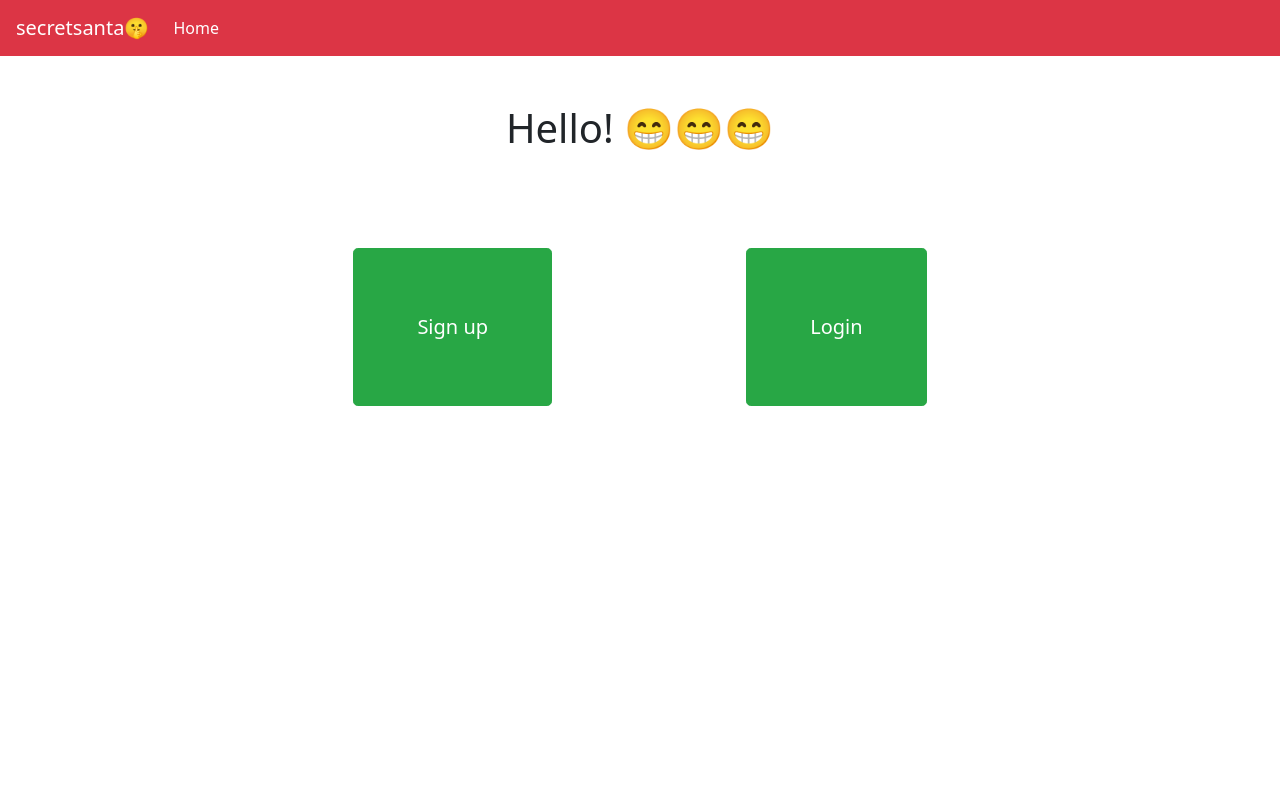
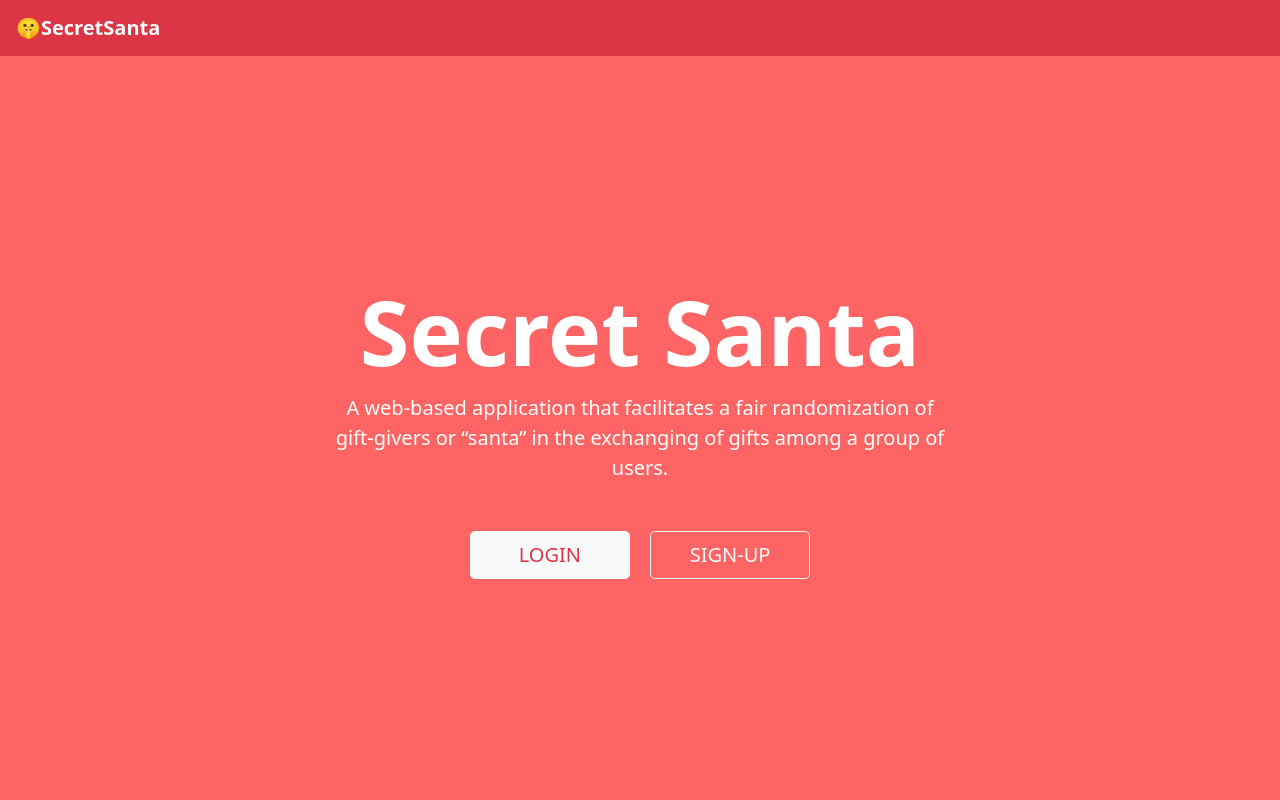
Before and after one commit to vjloable/secretsanta, a PHP site: page /welcome.php in a window 1280 px wide. Run offline with PHP 8.4, Linux system fonts and the light colour scheme.

Commit message:
refactor: add big center text and change the color choice

```diff
--- a/welcome.php
+++ b/welcome.php
@@ -2,35 +2,37 @@
 <html>
 	<head>
 		<title>Welcome😎</title>
+	</head>
+	<body>
+		<nav class="navbar navbar-expand-sm navbar-dark bg-danger" style="height: 7vh">
+			<div class="container-fluid">
+				<a class="navbar-brand" style="font-weight: 900;" href="#">🤫SecretSanta</a>
+				<button class="navbar-toggler" type="button" data-toggle="collapse" data-target="#navbarID" aria-controls="navbarID" aria-expanded="false" aria-label="Toggle navigation">
+					<span class="navbar-toggler-icon"></span>
+				</button>
+			</div>
+		</nav>
+
+		<div class="d-flex" style="height: 93vh; background-color: rgb(255, 100, 100);">
+			<div class="p-2 flex-fill"></div>
+			<div class="p-2 col-3 flex-fill align-self-center">
+				<div class="mb-5">
+					<h1 class="jumbotron-heading" style="font-size: 90px; font-weight: 900; text-align: center; color: rgb(255, 255, 255);">Secret Santa</h1>
+					<p class="lead text-center" style="color: rgb(255, 255, 255);">
+						A web-based application that facilitates a fair randomization of gift-givers or “santa” in the exchanging of gifts among a group of users.
+					</p>
+				</div>
+				<div class="container-fluid justify-content-center">
+					<div class="btn-group-lg btn-group-justified text-center">
+						<a class="btn btn-light text-danger btn-sm mr-3 py-2" style="width: 160px;"href="/secretsanta/login.php" role="button">LOGIN</a>
+						<a class="btn btn-outline-light btn-sm py-2" style="width: 160px;" href="/secretsanta/signup.php" role="button">SIGN-UP</a>
+					</div>
+				</div>
+			</div>
+			<div class="p-2 flex-fill"></div>
+		</div>
+	</body>
 	<link rel="stylesheet" href="https://stackpath.bootstrapcdn.com/bootstrap/5.0.0-alpha1/css/bootstrap.min.css" integrity="sha384-r4NyP46KrjDleawBgD5tp8Y7UzmLA05oM1iAEQ17CSuDqnUK2+k9luXQOfXJCJ4I" crossorigin="anonymous">
 	<script src="https://stackpath.bootstrapcdn.com/bootstrap/5.0.0-alpha1/js/bootstrap.min.js" integrity="sha384-oesi62hOLfzrys4LxRF63OJCXdXDipiYWBnvTl9Y9/TRlw5xlKIEHpNyvvDShgf/" crossorigin="anonymous"></script>
 	<script src="https://cdn.jsdelivr.net/npm/popper.js@1.16.0/dist/umd/popper.min.js" integrity="sha384-Q6E9RHvbIyZFJoft+2mJbHaEWldlvI9IOYy5n3zV9zzTtmI3UksdQRVvoxMfooAo" crossorigin="anonymous"></script>
-    </head>
-    <body>
-        <nav class="navbar navbar-expand-sm navbar-dark bg-danger">
-            <div class="container-fluid">
-                <a class="navbar-brand" href="#">secretsanta🤫</a>
-                <button class="navbar-toggler" type="button" data-toggle="collapse" data-target="#navbarID" aria-controls="navbarID" aria-expanded="false" aria-label="Toggle navigation">
-                    <span class="navbar-toggler-icon"></span>
-                </button>
-                <div class="collapse navbar-collapse" id="navbarID">
-                    <div class="navbar-nav">
-                        <a class="nav-link active" aria-current="page" href="/secretsanta/welcome.php">Home</a>
-                    </div>
-                </div>
-            </div>
-        </nav>
-        <h1 class="text-center pt-5">Hello! 😁😁😁</h1>
-        <div class="d-flex flex-column align-items-baseline bd-highlight mb-3" style="min-height: 50vh;">
-            <div class="p-2 bd-highlight" style="margin-top: 5%;"></div>
-            <div class="p-2 bd-highlight w-100" style="flex-grow: 1;">
-                <div class="btn-group-lg btn-group-justified text-center h-50" role="group" aria-label="Basic example">
-                    <a class="btn btn-success" style="padding: 5% 5%" href="/secretsanta/signup.php" role="button">Sign up</a>
-                    <a style="padding-left: 15%;"></a>
-                    <a class="btn btn-success" style="padding: 5% 5%" href="/secretsanta/login.php" role="button">Login</a>
-                </div>
-            </div>
-            <div class="p-2 bd-highlight" ></div>
-        </div>
-    </body>
 	</html>
```
Lines whose indentation alone changed are shown as unchanged.
